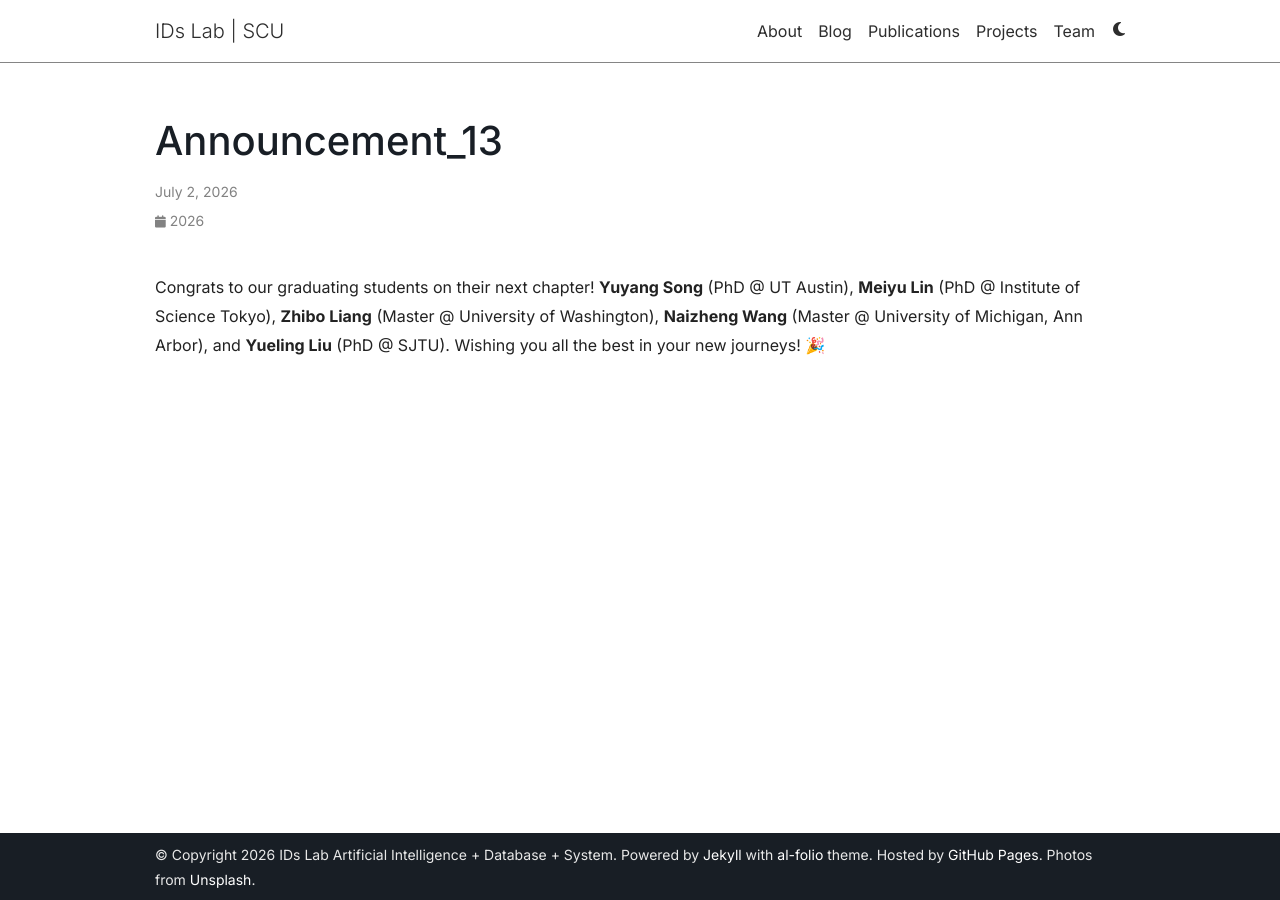
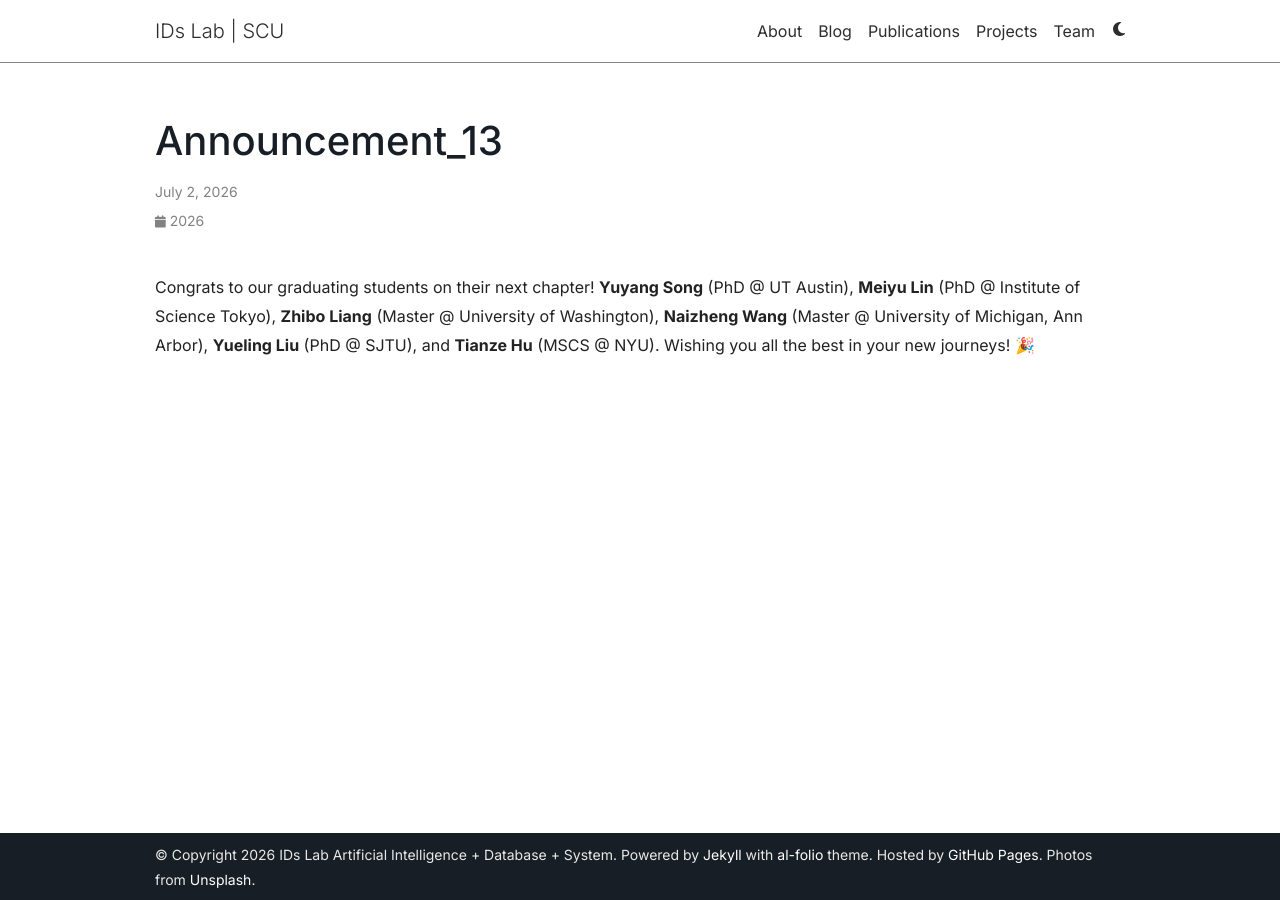
Before and after one commit to ids-lab-asia/ids-lab-asia.github.io, a Jekyll site: the page built from _news/announcement_13.md, in a window 1280 px wide. Built offline with Jekyll 4.4.1, drawn with Linux system fonts in a browser that asks for light colours; comment, search, counter and statistics services are not loaded; a style sheet for code colours, icons or effects is not loaded.

Commit message:
add Tianze Hu to graduation news announcement
Co-Authored-By: Claude Sonnet 4.6 <noreply@anthropic.com>

```diff
--- a/_news/announcement_13.md
+++ b/_news/announcement_13.md
@@ -5,4 +5,4 @@ inline: true
 related_posts: false
 ---
 
-Congrats to our graduating students on their next chapter! <b>Yuyang Song</b> (PhD @ UT Austin), <b>Meiyu Lin</b> (PhD @ Institute of Science Tokyo), <b>Zhibo Liang</b> (Master @ University of Washington), <b>Naizheng Wang</b> (Master @ University of Michigan, Ann Arbor), and <b>Yueling Liu</b> (PhD @ SJTU). Wishing you all the best in your new journeys! 🎉
+Congrats to our graduating students on their next chapter! <b>Yuyang Song</b> (PhD @ UT Austin), <b>Meiyu Lin</b> (PhD @ Institute of Science Tokyo), <b>Zhibo Liang</b> (Master @ University of Washington), <b>Naizheng Wang</b> (Master @ University of Michigan, Ann Arbor), <b>Yueling Liu</b> (PhD @ SJTU), and <b>Tianze Hu</b> (MSCS @ NYU). Wishing you all the best in your new journeys! 🎉
```
